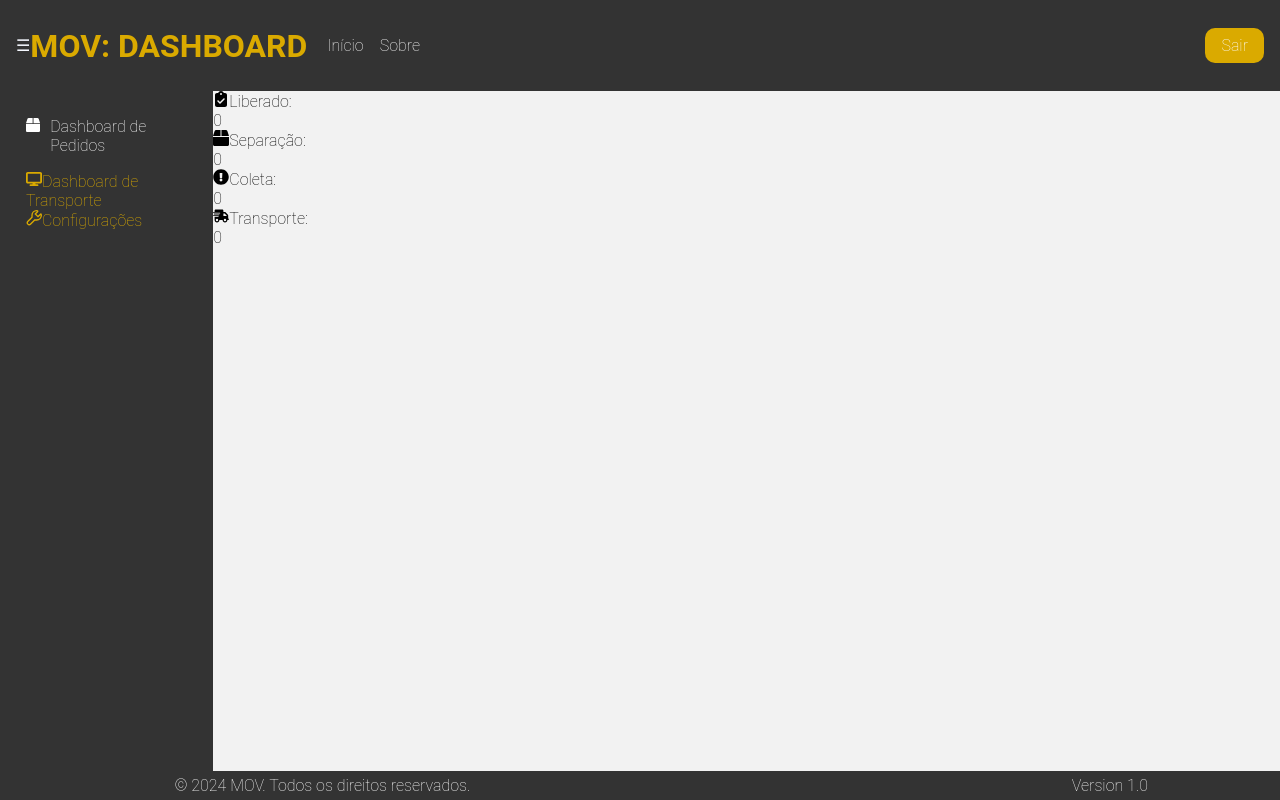
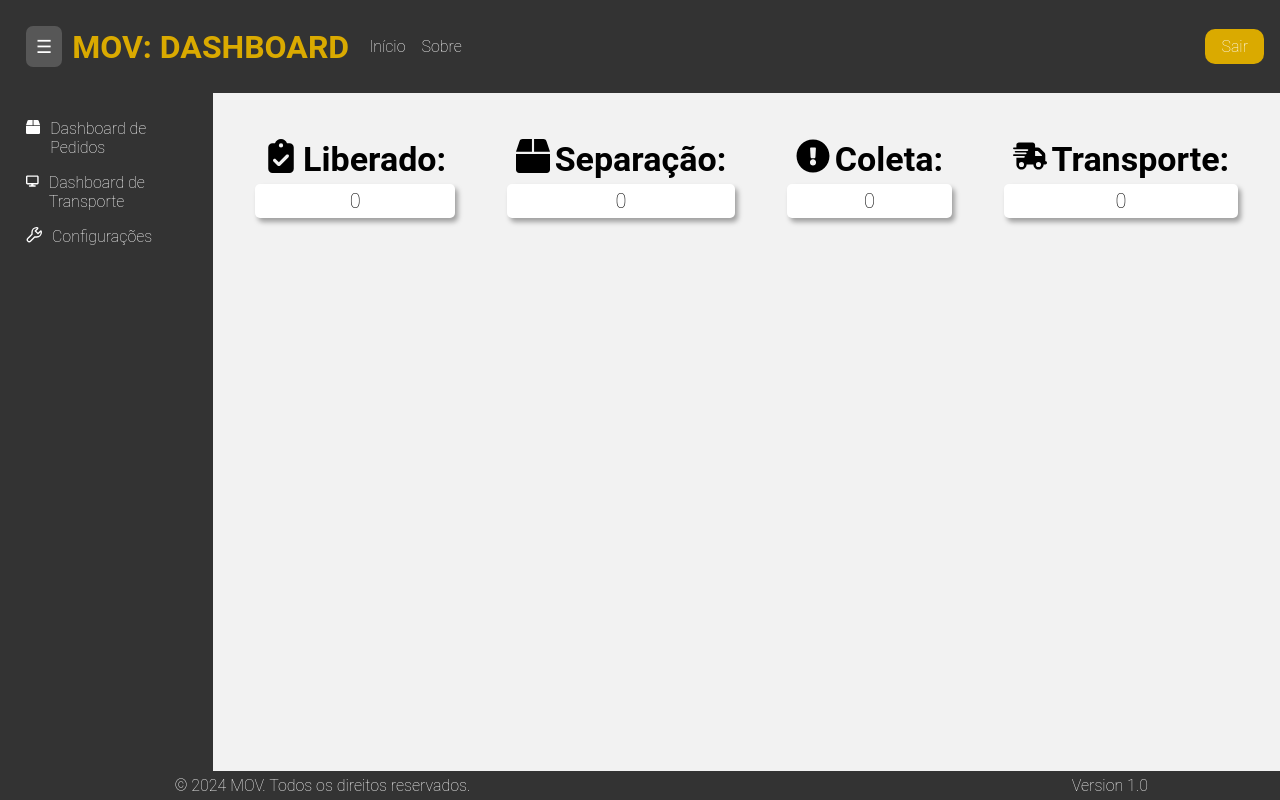
Before and after one commit to Henrry-Maximo/dashboardWooCommerce, a React (Create React App) app in the folder woocommerce-app-frontend/woocommerce-app/: page /dashboard in a window 1280 px wide. Built offline with nearby package versions, Linux system fonts and the light colour scheme; sample sign-in values are in the browser's storage.

Commit message:
improvement: corrige layout of sidebar, header and footer

```diff
--- a/woocommerce-app-frontend/woocommerce-app/src/assets/styles/Dashboard.module.css
+++ b/woocommerce-app-frontend/woocommerce-app/src/assets/styles/Dashboard.module.css
@@ -1,27 +1,27 @@
-.dashboard-content {
+.wrapper {
   display: grid;
   grid-template-columns: auto auto auto auto;
   padding: 1rem;
 }
 
-.dashboard-column {
+.columnStatus {
   padding: 30px 1rem;
   margin: 0px 5px;
 }
 
-.dashboard-status {
+.titleStatus {
   display: flex;
   justify-content: center;
   font-weight: bold;
   font-size: 34px;
 }
 
-.dashboard-icon {
+.iconByStatus {
   margin-right: 5px;
 }
 
 /* Exibição do Contador de Pedidos */
-.dashboard-count {
+.countByStatus {
   background-color: white;
   box-shadow: 3px 4px 5px rgba(0, 0, 0, 0.342);
   border-radius: 5px;
@@ -32,7 +32,7 @@
 }
 
 /* Exibição do Fundo do Card */
-.dashboard-cards {
+.bodyCard {
   display: block;
   border-radius: 5px;
   padding: 2px 4px;
@@ -40,7 +40,7 @@
 }
 
 @media screen and (max-width: 700px) {
-  .dashboard-content {
+  .wrapper {
     display: inline;
   }
 }
--- a/woocommerce-app-frontend/woocommerce-app/src/assets/styles/DashboardHeader.module.css
+++ b/woocommerce-app-frontend/woocommerce-app/src/assets/styles/DashboardHeader.module.css
@@ -46,6 +46,20 @@
   color: #daaa00;
 }
 
+.sidebarToggle {
+  background-color: #575757;
+  border-radius: 7px;
+  color: white;
+  cursor: pointer;
+  padding: 10px;
+  margin: 10px;
+  font-size: 18px;
+}
+
+.sidebarToggle:hover {
+  background-color: #daaa00;
+}
+
 .boxBtn {
   margin-left: 1rem;
 }
--- a/woocommerce-app-frontend/woocommerce-app/src/assets/styles/DashboardSidebar.module.css
+++ b/woocommerce-app-frontend/woocommerce-app/src/assets/styles/DashboardSidebar.module.css
@@ -38,15 +38,16 @@
 /* Media query para tornar responsivo */
 @media screen and (max-width: 768px) {
   .sidebar {
-    /* width: 100%; */
-    /* height: auto; */
-    /* position: relative; */
+    width: 100%;
+    height: auto;
+    position: relative;
   }
 
   .navSidebar {
     padding: 1rem;
   }
 }
+
 /*
 .sidebar {
   width: 200px;
@@ -65,21 +66,7 @@
   background-color: rgba(255, 255, 255, 0);
 }
 
-.sidebar-toggle {
-  background-color: #575757;
-  border-radius: 7px;
-  color: white;
-  cursor: pointer;
-  padding: 10px;
-  margin: 10px;
-  font-size: 18px;
-}
-
-.sidebar-toggle:hover {
-  background-color: #daaa00;
-}
-
-#sidebar-img {
+#icon {
   height: 14px;
   width: 30px;
 }
--- a/woocommerce-app-frontend/woocommerce-app/src/assets/styles/Error.module.css
+++ b/woocommerce-app-frontend/woocommerce-app/src/assets/styles/Error.module.css
@@ -1,15 +1,15 @@
-#container {
+.container {
   display: flex;
   height: 100vh;
   justify-content: center;
   align-items: center;
 }
 
-#error {
+.error {
   padding: 1rem;
 }
 
-#error span {
+.error span {
   display: flex;
   gap: 10px;
   color: #daaa00;
@@ -17,7 +17,7 @@
   padding: 2px 5px;
 }
 
-#error a {
+.error a {
   display: flex;
   justify-content: center;
   text-align: center;
@@ -26,6 +26,6 @@
   color: gray;
 }
 
-#error a:hover {
+.error a:hover {
   color: #daaa00;
 }
--- a/woocommerce-app-frontend/woocommerce-app/src/components/Dashboard/DashboardCenter.js
+++ b/woocommerce-app-frontend/woocommerce-app/src/components/Dashboard/DashboardCenter.js
@@ -2,7 +2,7 @@ import React, { useState, useEffect } from "react";
 
 import { fetchOrders, operatorsInOrders } from "../../services/api.js";
 import OrderCard from "./DashboardCard.js";
-// import "../../assets/styles/Dashboard.css";
+import styles from "../../assets/styles/Dashboard.module.css";
 
 // icons
 import { FaClipboardCheck } from "react-icons/fa6";
@@ -27,8 +27,6 @@ function DashboardCenter() {
       console.error(err);
     }
   };
-
-
 
   // Contador de Pedidos da Coluna
   const countOrdersByStatus = (status) => {
@@ -71,7 +69,7 @@ function DashboardCenter() {
   useEffect(() => {
     const fetchData = async () => {
       while (true) {
-        await new Promise(resolve => setTimeout(resolve, 10000)); // Espera 15 segundos
+        await new Promise((resolve) => setTimeout(resolve, 10000)); // Espera 15 segundos
         console.log("Atualização em 30 segundos");
         getOrdersApi();
       }
@@ -83,7 +81,7 @@ function DashboardCenter() {
   useEffect(() => {
     const operatorsDataOrders = async () => {
       while (true) {
-        await new Promise(resolve => setTimeout(resolve, 30000)); // Espera 15 segundos
+        await new Promise((resolve) => setTimeout(resolve, 30000)); // Espera 15 segundos
         console.log("Atualização em 30 segundos");
         await operatorsInOrders();
       }
@@ -92,48 +90,49 @@ function DashboardCenter() {
     operatorsDataOrders();
   }, []);
 
-
   return (
-    <div className="dashboard-content">
-      <div className="dashboard-column">
-        <span className="dashboard-status">
-          <FaClipboardCheck className="dashboard-icon" />
+    <div className={styles.wrapper}>
+      <div className={styles.columnStatus}>
+        <span className={styles.titleStatus}>
+          <FaClipboardCheck className={styles.iconByStatus} />
           Liberado:
         </span>
-        <div className="dashboard-count">
+        <div className={styles.countByStatus}>
           {countOrdersByStatus("nfe-emitida")}
         </div>
-        <div className="dashboard-cards">{renderOrderCards("nfe-emitida")}</div>
+        <div className={styles.bodyCard}>{renderOrderCards("nfe-emitida")}</div>
       </div>
-      <div className="dashboard-column">
-        <span className="dashboard-status">
-          <FaBox className="dashboard-icon" />
+      <div className={styles.columnStatus}>
+        <span className={styles.titleStatus}>
+          <FaBox className={styles.iconByStatus} />
           Separação:
         </span>
-        <div className="dashboard-count">
+        <div className={styles.countByStatus}>
           {countOrdersByStatus("pedido_separacao")}
         </div>
-        <div className="dashboard-cards">
+        <div className={styles.bodyCard}>
           {renderOrderCards("pedido_separacao")}
         </div>
       </div>
-      <div className="dashboard-column">
-        <span className="dashboard-status">
-          <FaExclamationCircle className="dashboard-icon" />
+      <div className={styles.columnStatus}>
+        <span className={styles.titleStatus}>
+          <FaExclamationCircle className={styles.iconByStatus} />
           Coleta:
         </span>
-        <div className="dashboard-count">{countOrdersByStatus("retirada")}</div>
-        <div className="dashboard-cards">{renderOrderCards("retirada")}</div>
+        <div className={styles.countByStatus}>
+          {countOrdersByStatus("retirada")}
+        </div>
+        <div className={styles.bodyCard}>{renderOrderCards("retirada")}</div>
       </div>
-      <div className="dashboard-column">
-        <span className="dashboard-status">
-          <FaTruckFast className="dashboard-icon" />
+      <div className={styles.columnStatus}>
+        <span className={styles.titleStatus}>
+          <FaTruckFast className={styles.iconByStatus} />
           Transporte:
         </span>
-        <div className="dashboard-count">
+        <div className={styles.countByStatus}>
           {countOrdersByStatus("transporte")}
         </div>
-        <div className="dashboard-cards">{renderOrderCards("transporte")}</div>
+        <div className={styles.bodyCard}>{renderOrderCards("transporte")}</div>
       </div>
     </div>
   );
--- a/woocommerce-app-frontend/woocommerce-app/src/components/Dashboard/DashboardHeader.js
+++ b/woocommerce-app-frontend/woocommerce-app/src/components/Dashboard/DashboardHeader.js
@@ -11,7 +11,7 @@ const Header = ({ toggleMenu }) => {
   return (
     <header className={styles.wrapper}>
       <div className={styles.container}>
-        <div className="sidebar-toggle" onClick={toggleMenu}>
+        <div className={styles.sidebarToggle} onClick={toggleMenu}>
           ☰
         </div>
         <h1 className={styles.titleHeader}>MOV: DASHBOARD</h1>
--- a/woocommerce-app-frontend/woocommerce-app/src/components/Dashboard/DashboardSidebar.js
+++ b/woocommerce-app-frontend/woocommerce-app/src/components/Dashboard/DashboardSidebar.js
@@ -7,31 +7,38 @@ import { FaDisplay } from "react-icons/fa6";
 import { FaBox } from "react-icons/fa";
 import { GrConfigure } from "react-icons/gr";
 
-
 const DashboardSidebar = ({ menuOpen, closeMenu }) => {
   return (
     <aside className={styles.sidebar}>
       <nav className={styles.navSidebar}>
         <ul className={styles.listSidebar}>
           <li className={styles.itemSidebar}>
-            <Link to="/dashboard" className={styles.linkSidebar} onClick={closeMenu}>
-            <FaBox id="sidebar-img" />
+            <Link
+              to="/dashboard"
+              className={styles.linkSidebar}
+              onClick={closeMenu}
+            >
+              <FaBox className={styles.icon} />
               Dashboard de Pedidos
             </Link>
           </li>
-          <li className="sidebar-item">
-            <Link to="/perfil" className="sidebar-link" onClick={closeMenu}>
-            <FaDisplay id="sidebar-img" />
+          <li className={styles.itemSidebar}>
+            <Link
+              to="/perfil"
+              className={styles.linkSidebar}
+              onClick={closeMenu}
+            >
+              <FaDisplay className={styles.icon} />
               Dashboard de Transporte
             </Link>
           </li>
-          <li className="sidebar-item">
+          <li className={styles.itemSidebar}>
             <Link
               to="/configuracoes"
-              className="sidebar-link"
+              className={styles.linkSidebar}
               onClick={closeMenu}
             >
-              <GrConfigure id="sidebar-img" />
+              <GrConfigure className={styles.icon} />
               Configurações
             </Link>
           </li>
--- a/woocommerce-app-frontend/woocommerce-app/src/pages/Error/Error.js
+++ b/woocommerce-app-frontend/woocommerce-app/src/pages/Error/Error.js
@@ -1,12 +1,12 @@
 import React from "react";
-// import "../../assets/styles/Error.css";
+import styles from "../../assets/styles/Error.module.css";
 
 import { FaExclamationCircle } from "react-icons/fa";
 
 const Error = () => {
   return (
-    <div id="container">
-        <div id="error">
+    <div className={styles.container}>
+        <div className={styles.error}>
           <span><FaExclamationCircle />404 - Página Não Encontrada.</span>
           <a href="/">Por favor, retorne para a home.</a>
         </div>
--- a/woocommerce-app-frontend/woocommerce-app/src/pages/Home/Home.js
+++ b/woocommerce-app-frontend/woocommerce-app/src/pages/Home/Home.js
@@ -26,12 +26,11 @@ const Home = () => {
       <DashboardHeader toggleMenu={toggleMenu} menuOpen={menuOpen} />
       <div style={{ display: "flex", flex: "1" }}>
         <DashboardSidebar
-          style={{ width: "256px" }}
           menuOpen={menuOpen}
           closeMenu={() => setMenuOpen(false)}
         />
         {pathname === "/" || pathname === "/sobre" ? (
-          <div style={{ flex: "1", padding: "0px 5px", overflow: "auto" }}>
+          <div style={{ display: "flex", flex: "1", padding: "0px 5px", overflow: "auto", alignItems: "center" }}>
             {pathname === "/" && <Welcome />}
             {pathname === "/sobre" && <About />}
           </div>
@@ -43,7 +42,7 @@ const Home = () => {
           </div>
         ) : null}
       </div>
-      <DashboardFooter style={{ background: "red" }} />
+      <DashboardFooter />
     </div>
   );
 };
```
Also changed, not shown: woocommerce-app-frontend/woocommerce-app/src/assets/styles/DashboardCard.module.css (+5 -5 lines), woocommerce-app-frontend/woocommerce-app/src/components/Dashboard/DashboardCard.js (+7 -8 lines).
